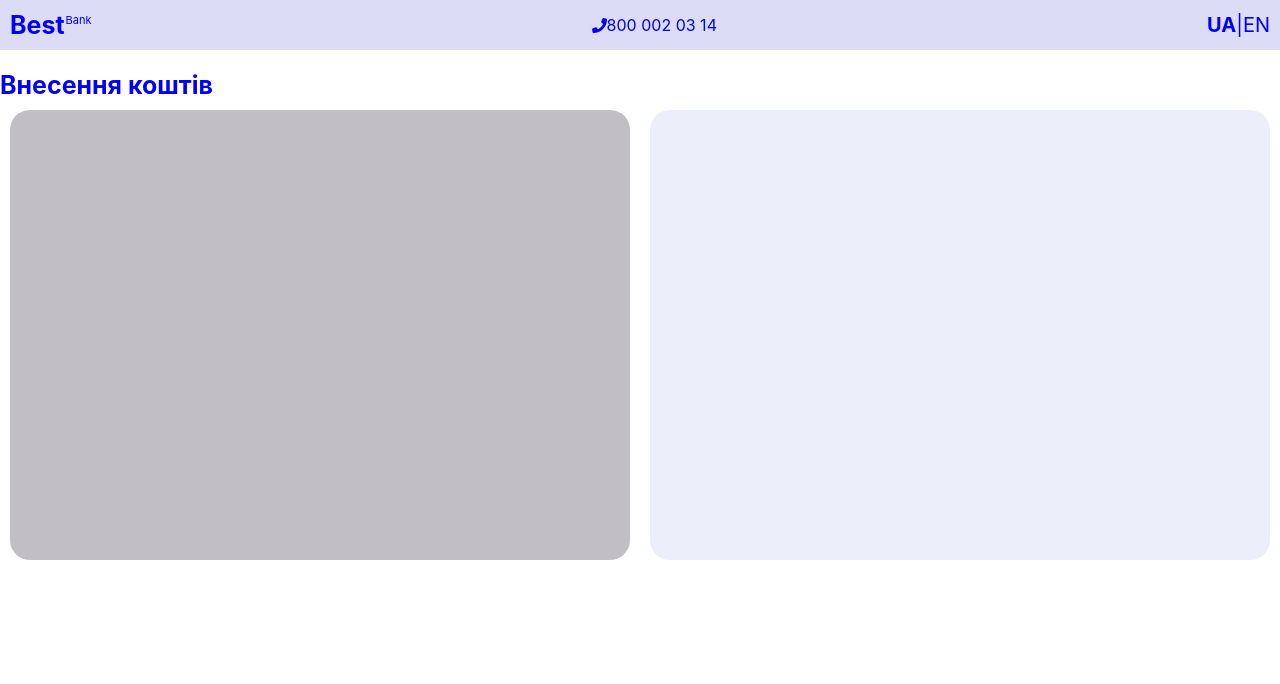
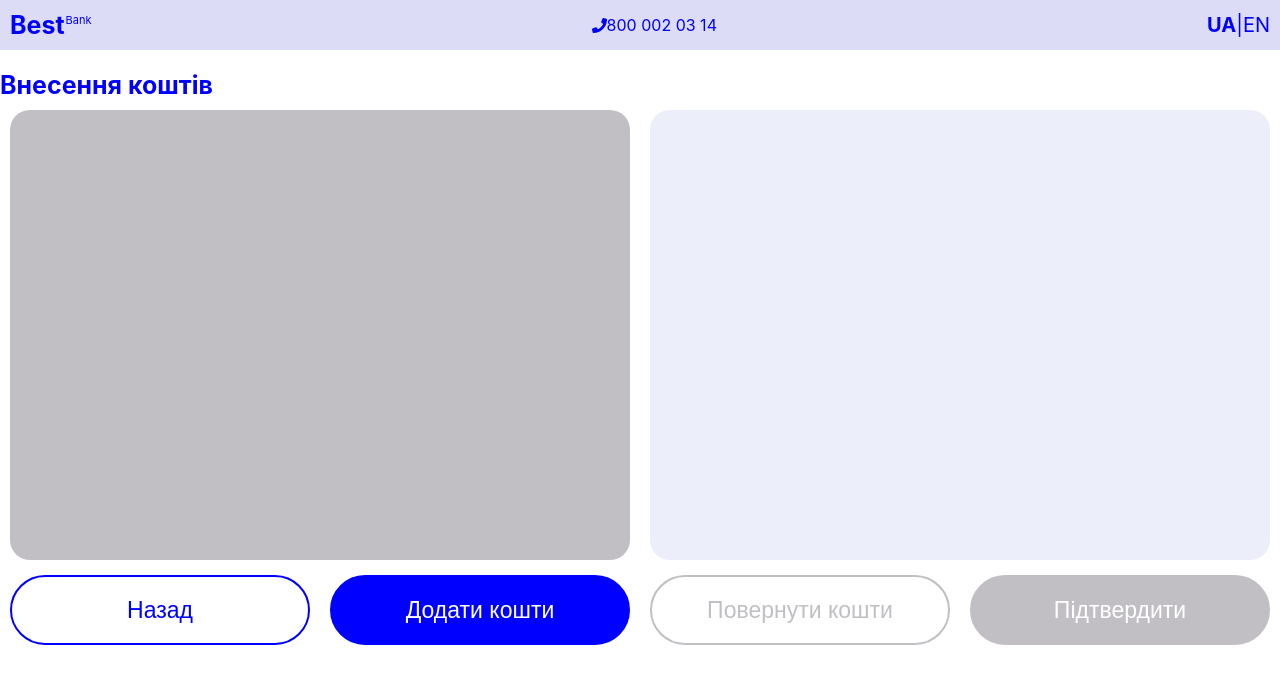
Before and after one commit to Paniov-M/React_task, a React (Create React App) app in the folder react-page/: page / in a window 1280 px wide. Shown: the top 684 px of the page. Built offline with nearby package versions, Linux system fonts and the light colour scheme.

Commit message:
7_commit

```diff
--- a/react-page/src/App.css
+++ b/react-page/src/App.css
@@ -201,3 +201,53 @@ img {
   top: 40%; /* Зсуньте вниз на половину висоти блоку */
   transform: translateY(-50%); /* Здійсніть трансформацію, щоб вирівняти по вертикалі */
 }
+
+.buttons {
+  display: flex;
+  justify-content: center;
+  margin-top: 30px;
+}
+
+/* Спільні стилі для овальних кнопок */
+.oval-button {
+  display: inline-block; /* або inline-flex */
+  width: 300px;
+  height: 70px;
+  border-radius: 35px;
+  margin: 0 10px;
+  cursor: pointer;
+  font-size: 23px;
+  display: flex;
+  align-items: center;
+  justify-content: center;
+  transition: color 0.3s, background-color 0.3s;
+  border: 2px solid blue;
+}
+
+/* Стилі для першої кнопки */
+.oval-button.first-button {
+  /* Біла середина кнопки */
+  background-color: white;
+  color: blue; /* Синій текст */
+}
+
+/* Стилі для другої кнопки */
+.oval-button.second-button {
+  background-color: blue;
+  color: white; /* Синій текст */
+}
+
+/* Стилі для третьої кнопки */
+.oval-button.third-button {
+  border: 2px solid rgb(193, 191, 195);
+  background-color: white; /* Біла середина кнопки */
+  color: rgb(193, 191, 195); /* Сірий текст */
+}
+
+
+/* Стилі для четвертої кнопки */
+.oval-button.fourth-button{
+  border: 2px solid rgb(193, 191, 195);
+  background-color: rgb(193, 191, 195); /* Біла середина кнопки */
+  color: white; /* Сірий текст */
+}
--- a/react-page/src/App.js
+++ b/react-page/src/App.js
@@ -1,8 +1,9 @@
 import React from 'react';
 import './App.css';
-import Header from './Components/Header';
+import Header from './Components/Header';// Імпортуємо компонент Header
 import Deposit from './Components/Deposit';
 import Blocks from './Components/Blocks';
+import Buttons from './Components/Buttons'; // Імпортуємо компонент Buttons
 
 function App() {
   return (
@@ -10,6 +11,7 @@ function App() {
       <Header />
       <Deposit />
       <Blocks />
+      <Buttons />
     </div>
   );
 }
--- /dev/null
+++ b/react-page/src/Components/Buttons.js
@@ -0,0 +1,14 @@
+import React from 'react';
+
+function Buttons() {
+  return (
+    <div className="buttons">
+    <button class="oval-button first-button">Назад</button>
+    <button class="oval-button second-button">Додати кошти</button>
+    <button class="oval-button third-button">Повернути кошти</button>
+    <button class="oval-button fourth-button">Підтвердити</button>
+    </div>
+  );
+}
+
+export default Buttons;
```
